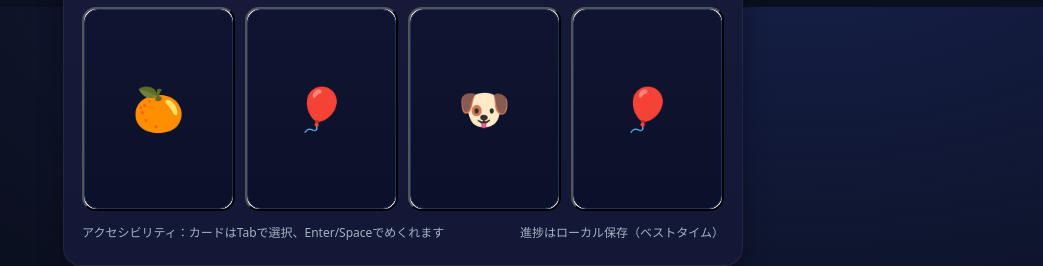
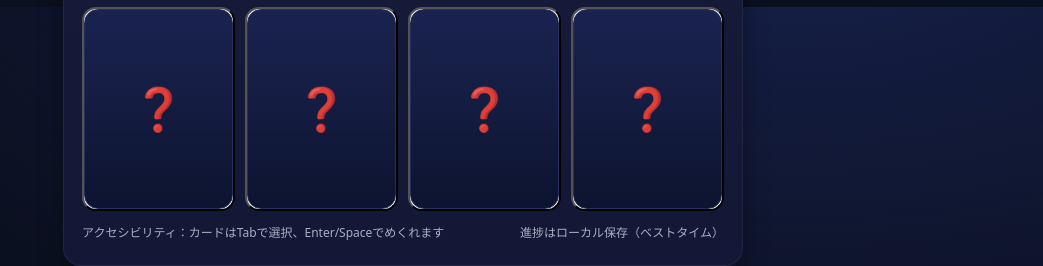
Before and after one commit to toy-abz/app-002-matching-game, a plain HTML site: page index.html in a window 1280 px wide. Shown: the part 793-1059 px from the top of the page, without its empty margins (237-1280 px from the left). Drawn offline with Linux system fonts and the light colour scheme.

Commit message:
Update index.html

```diff
--- a/index.html
+++ b/index.html
@@ -12,8 +12,15 @@
     }
     *{box-sizing:border-box}
     html,body{height:100%}
-    body{margin:0;font-family:system-ui,-apple-system,Segoe UI,Roboto,Helvetica,Arial,"Noto Sans JP",sans-serif;background:radial-gradient(1000px 500px at 80% -10%,#16204a,transparent),var(--bg);color:var(--text);display:grid;place-items:center}
-    .app{width:min(96vw,680px);background:linear-gradient(180deg,rgba(255,255,255,.03),transparent),var(--panel);border:1px solid rgba(255,255,255,.06);border-radius:18px;box-shadow:var(--shadow);padding:18px 18px 24px}
+    body{
+      margin:0;font-family:system-ui,-apple-system,Segoe UI,Roboto,Helvetica,Arial,"Noto Sans JP",sans-serif;
+      background:radial-gradient(1000px 500px at 80% -10%,#16204a,transparent),var(--bg);
+      color:var(--text);display:grid;place-items:center
+    }
+    .app{
+      width:min(96vw,680px);background:linear-gradient(180deg,rgba(255,255,255,.03),transparent),var(--panel);
+      border:1px solid rgba(255,255,255,.06);border-radius:18px;box-shadow:var(--shadow);padding:18px 18px 24px
+    }
     header{display:flex;justify-content:space-between;align-items:center;gap:12px}
     h1{font-size:18px;margin:0}
     .muted{color:var(--muted);font-size:12px}
@@ -21,15 +28,26 @@
     .btn{border:0;border-radius:12px;padding:10px 14px;font-weight:600;cursor:pointer;background:#0d1330;color:var(--text);border:1px solid #2a3566}
     .btn.primary{background:linear-gradient(180deg,var(--accent),#557aff);color:#071022}
     .stats{display:flex;gap:16px;align-items:center}
-    .grid{display:grid;gap:10px;margin-top:14px}
+    .grid{display:grid;gap:10px;margin-top:14px;perspective:1000px}
     /* レベル別のグリッド */
     .size-4{grid-template-columns:repeat(4,1fr)}
     .size-5{grid-template-columns:repeat(5,1fr)}
 
-    .card{position:relative;aspect-ratio:3/4;border-radius:14px;user-select:none;transform-style:preserve-3d;transition:transform .3s ease;outline:none}
-    .face,.back{position:absolute;inset:0;border-radius:14px;display:grid;place-items:center}
-    .back{background:linear-gradient(180deg,#1a2350,#0d1430);border:1px solid var(--edge)}
-    .face{background:linear-gradient(180deg,#0f1430,#0c112a);border:1px solid #22305e;transform:rotateY(180deg)}
+    .card{
+      position:relative;aspect-ratio:3/4;border-radius:14px;user-select:none;
+      transform-style:preserve-3d;transition:transform .3s ease;outline:none
+    }
+    .face,.back{
+      position:absolute;inset:0;border-radius:14px;display:grid;place-items:center;
+      backface-visibility:hidden;-webkit-backface-visibility:hidden
+    }
+    .back{
+      background:linear-gradient(180deg,#1a2350,#0d1430);border:1px solid var(--edge);transform:rotateY(0)
+    }
+    .back::after{content:'❓';font-size:clamp(28px,6vw,42px);color:#6f7bb0;opacity:.9}
+    .face{
+      background:linear-gradient(180deg,#0f1430,#0c112a);border:1px solid #22305e;transform:rotateY(180deg)
+    }
     .card.flip{transform:rotateY(180deg)}
     .emoji{font-size:clamp(28px,6vw,42px)}
     .tag{display:inline-grid;place-items:center;padding:2px 8px;border-radius:999px;font-size:12px;border:1px solid #2a3566;background:#0f1430;color:var(--muted)}
@@ -187,6 +205,10 @@
     const deck = createDeck();
     deck.forEach((sym, i)=> board.appendChild(cardEl(sym, i)));
     bestEl.textContent = savedBest[bestKey()] ? fmtTime(savedBest[bestKey()]) : '—';
+
+    // すべて裏面からスタート（リスタート/レベル変更時も同様）
+    const cards = board.querySelectorAll('.card');
+    cards.forEach(c => c.classList.remove('flip','done'));
   }
 
   function setLevel(v){
```
